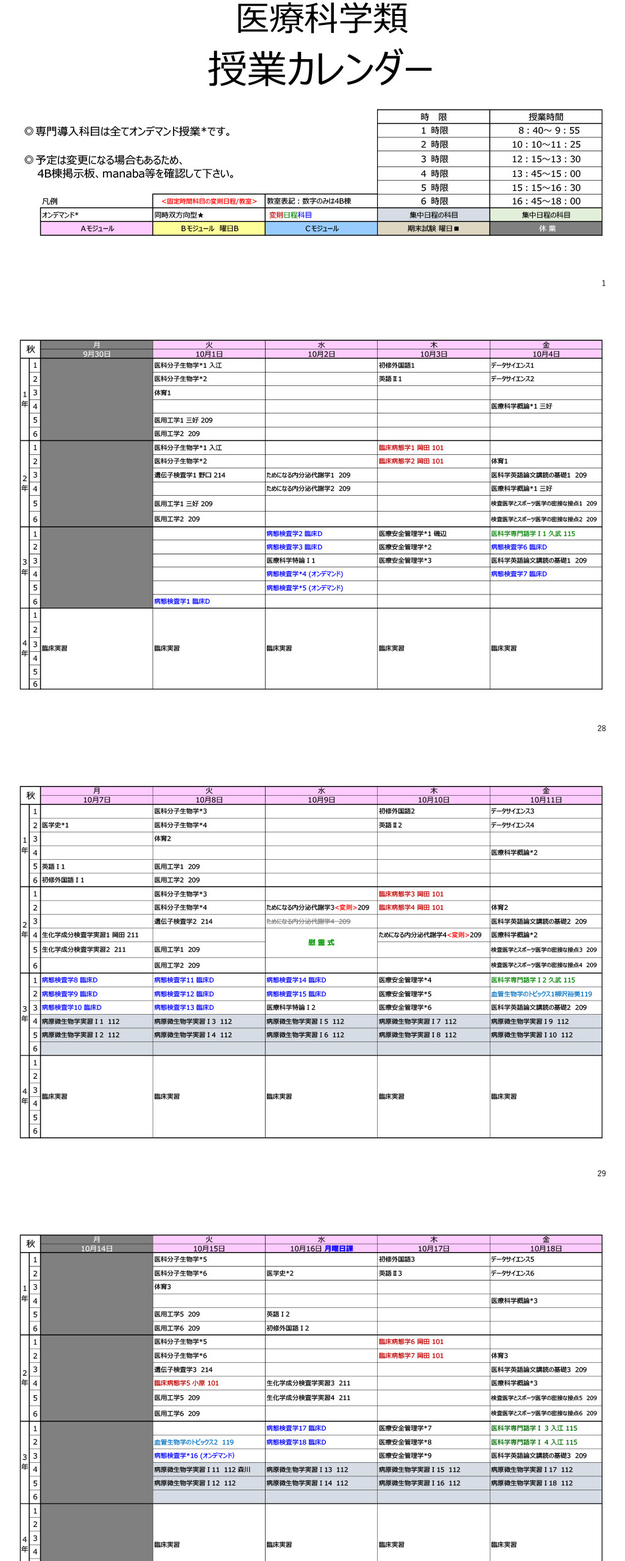
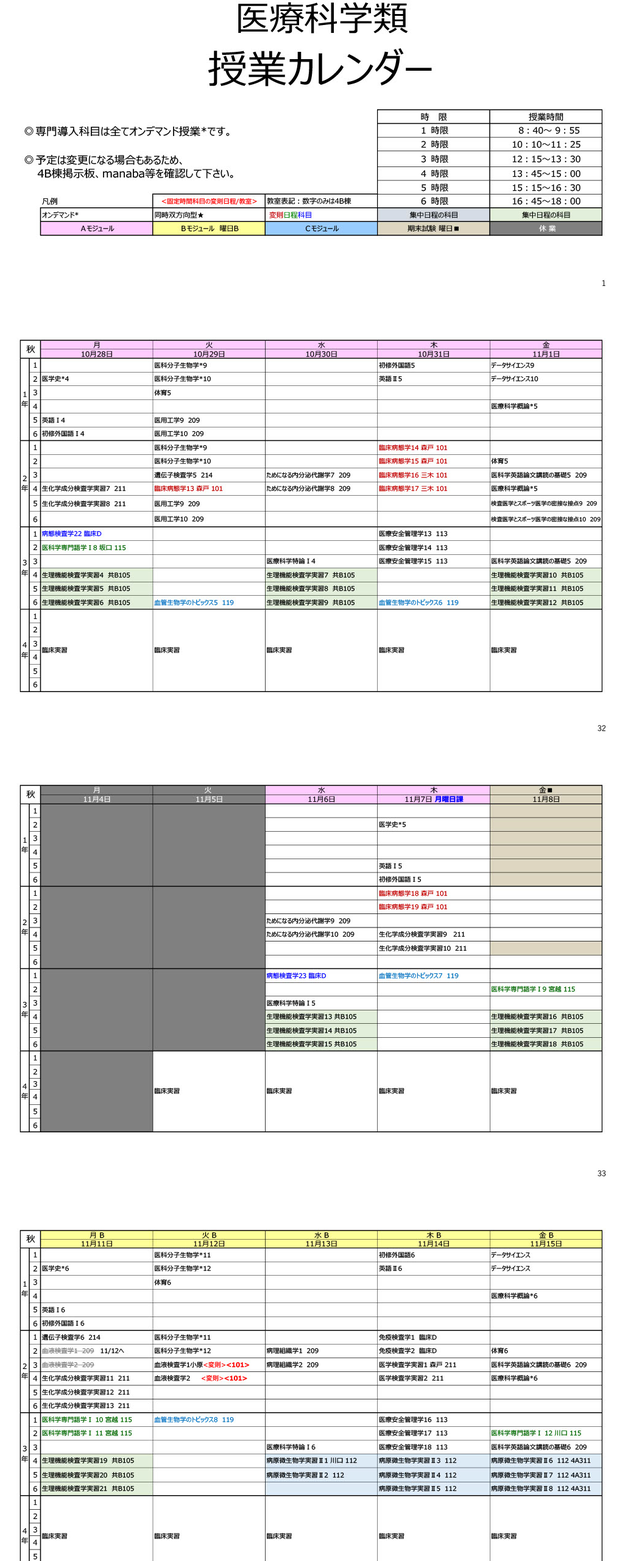
Before and after one commit to 11zacky/r6_jugyo, a plain HTML site: page index.html in a window 1280 px wide. Shown: the part 240-2800 px from the top of the page at 61% size, without its empty margins (133-1159 px from the left). Drawn offline with Linux system fonts and the light colour scheme.

Commit message:
Add files via upload

```diff
--- a/index.html
+++ b/index.html
@@ -10,10 +10,7 @@
 <body>
   <div class="jugyo">
   <img src="img/1728461994334-2cf84208-85a2-45b1-b827-0d57767b06e2_1.jpg" alt="">
-  <img src="img/1728461994334-2cf84208-85a2-45b1-b827-0d57767b06e2_2.jpg" alt="">
-  <img src="img/1728461994334-2cf84208-85a2-45b1-b827-0d57767b06e2_3.jpg" alt="">
-  <img src="img/1728461994334-2cf84208-85a2-45b1-b827-0d57767b06e2_4.jpg" alt="">
-  <img src="img/1728461994334-2cf84208-85a2-45b1-b827-0d57767b06e2_5.jpg" alt="">
+
   <img src="img/1728461994334-2cf84208-85a2-45b1-b827-0d57767b06e2_6.jpg" alt="">
   <img src="img/1728461994334-2cf84208-85a2-45b1-b827-0d57767b06e2_7.jpg" alt="">
   <img src="img/1728461994334-2cf84208-85a2-45b1-b827-0d57767b06e2_8.jpg" alt="">
```
